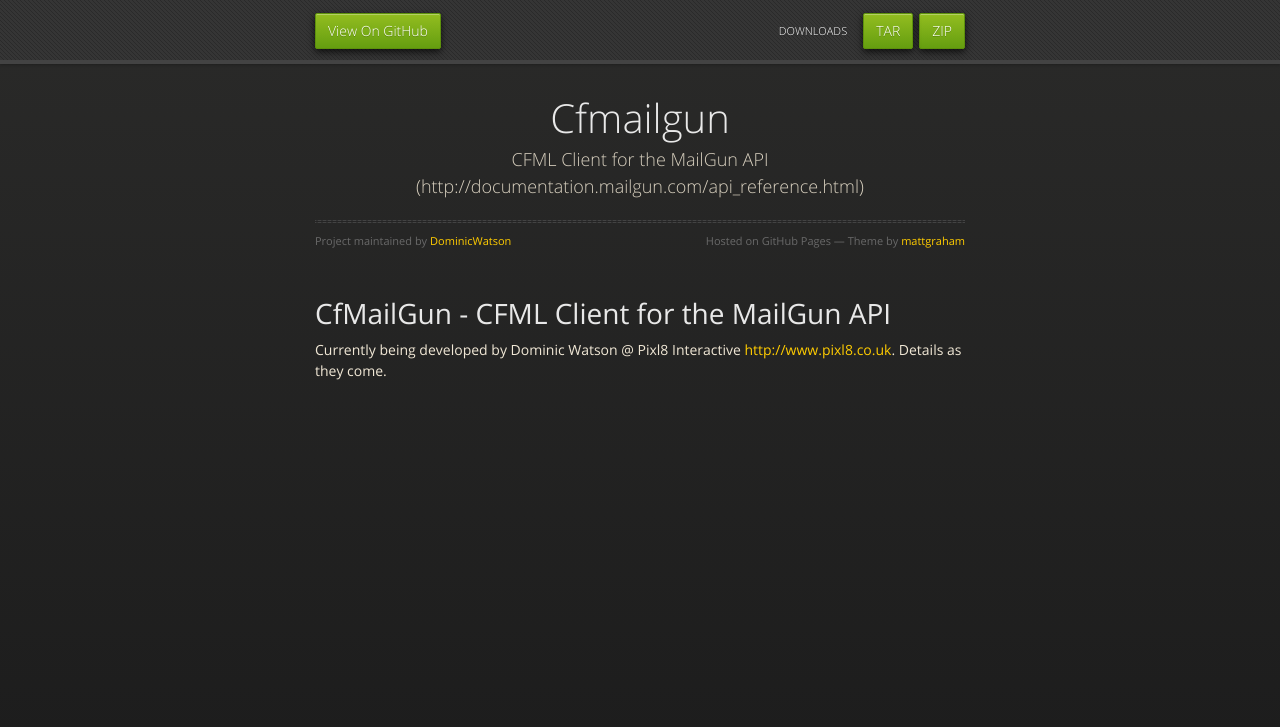
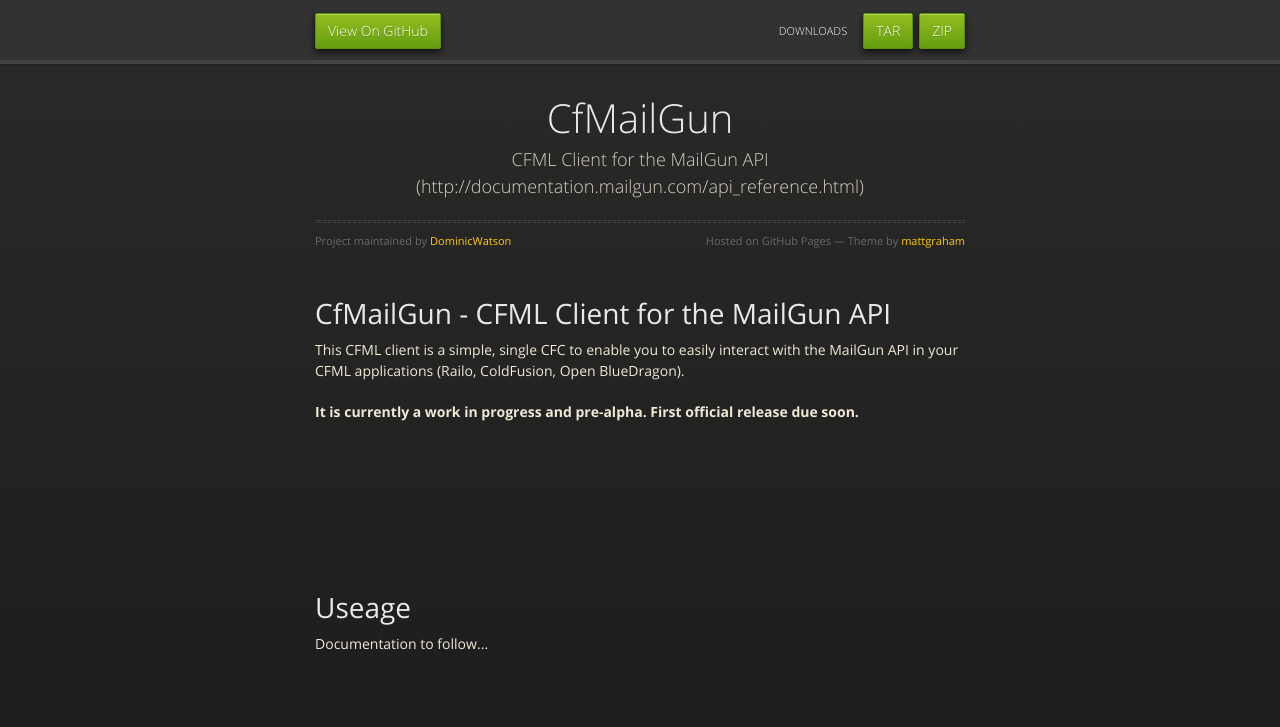
Before and after one commit to DominicWatson/cfmailgun, a plain HTML site: page index.html in a window 1280 px wide. Drawn offline with nearby package versions, Linux system fonts and the light colour scheme.

Commit message:
Begining to flesh out the documentation site

```diff
--- a/index.html
+++ b/index.html
@@ -3,7 +3,7 @@
 	<head>
 		<meta charset="utf-8">
 		<meta http-equiv="X-UA-Compatible" content="chrome=1">
-    <title>Cfmailgun by DominicWatson</title>
+		<title>CfMailGun by DominicWatson</title>
 		<link rel="stylesheet" href="stylesheets/styles.css">
 		<link rel="stylesheet" href="stylesheets/pygment_trac.css">
 		<script src="https://ajax.googleapis.com/ajax/libs/jquery/1.7.1/jquery.min.js"></script>
@@ -28,10 +28,9 @@
 		</div><!-- end header -->
 
 		<div class="wrapper">
-
 			<section>
 				<div id="title">
-          <h1>Cfmailgun</h1>
+					<h1>CfMailGun</h1>
 					<p>CFML Client for the MailGun API (http://documentation.mailgun.com/api_reference.html)</p>
 					<hr>
 					<span class="credits left">Project maintained by <a href="https://github.com/DominicWatson">DominicWatson</a></span>
@@ -39,12 +38,21 @@
 				</div>
 
 				<h1>
-<a name="cfmailgun---cfml-client-for-the-mailgun-api" class="anchor" href="#cfmailgun---cfml-client-for-the-mailgun-api"><span class="octicon octicon-link"></span></a>CfMailGun - CFML Client for the MailGun API</h1>
+					<a name="cfmailgun---cfml-client-for-the-mailgun-api" class="anchor" href="#cfmailgun---cfml-client-for-the-mailgun-api"><span class="octicon octicon-link"></span></a>
+					CfMailGun - CFML Client for the MailGun API
+				</h1>
 
-<p>Currently being developed by Dominic Watson @ Pixl8 Interactive <a href="http://www.pixl8.co.uk">http://www.pixl8.co.uk</a>. Details as they come.</p>
+				<p>This CFML client is a simple, single CFC to enable you to easily interact with the MailGun API in your CFML applications (Railo, ColdFusion, Open BlueDragon).</p>
+
+				<p><strong>It is currently a work in progress and pre-alpha. First official release due soon.</strong></p>
 			</section>
 
+			<section>
+				<h1>Useage</h1>
+				<p> Documentation to follow...</p>
+			</section>
 		</div>
+
 		<!--[if !IE]><script>fixScale(document);</script><![endif]-->
 		<script type="text/javascript">
 			var gaJsHost = (("https:" == document.location.protocol) ? "https://ssl." : "http://www.");
@@ -56,6 +64,5 @@
 			pageTracker._trackPageview();
 			} catch(err) {}
 		</script>
-
 	</body>
 </html>
```
Lines whose indentation alone changed are shown as unchanged.
